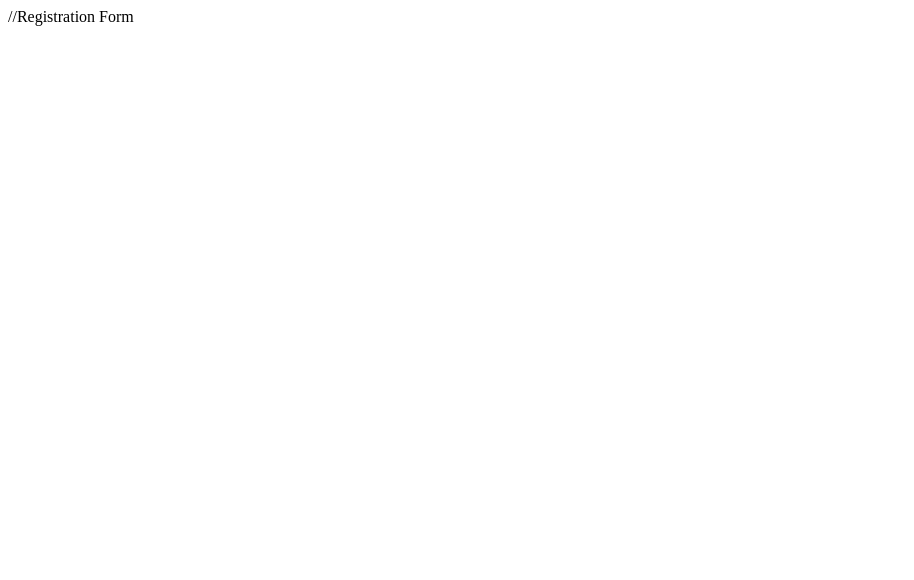
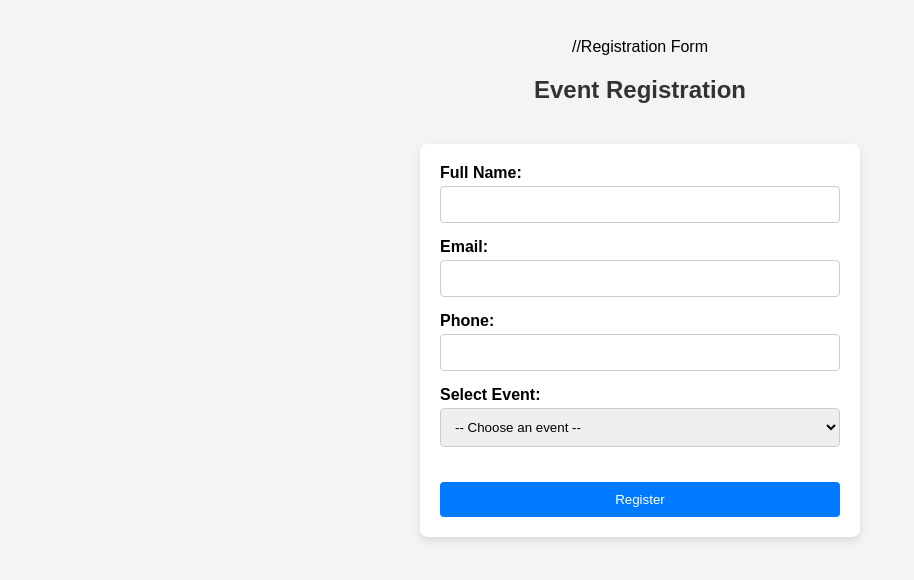
Before and after one commit to PendamVamshi2005/week-1, a plain HTML site: page Reg.html in a window 1280 px wide. Shown: the whole page, without its empty margins (0-914 px from the left). Drawn offline with Linux system fonts and the light colour scheme.

Commit message:
registration code

```diff
--- a/Reg.html
+++ b/Reg.html
@@ -1 +1,159 @@
 //Registration Form
+<!DOCTYPE html>
+<html lang="en">
+<head>
+  <meta charset="UTF-8">
+  <title>Event Registration</title>
+
+  <style>
+    body {
+      font-family: Arial, sans-serif;
+      background: #f4f4f4;
+      padding: 30px;
+      display: flex;
+      flex-direction: column;
+      align-items: center;
+      text-align: center;
+    }
+
+    form {
+      background: #fff;
+      padding: 20px;
+      max-width: 400px;
+      width: 100%;
+      border-radius: 8px;
+      box-shadow: 0 4px 8px rgba(0, 0, 0, 0.1);
+      margin: 20px 0;
+      text-align: left;
+    }
+
+    h2 {
+        color: #333;
+    }
+
+    label {
+      display: block;
+      margin-bottom: 15px;
+      font-weight: bold;
+    }
+
+    input, select {
+      width: 100%;
+      padding: 10px;
+      margin-top: 4px;
+      border: 1px solid #ccc;
+      border-radius: 4px;
+      box-sizing: border-box;
+    }
+
+    button {
+      padding: 10px;
+      width: 100%;
+      background: #007bff;
+      color: white;
+      border: none;
+      border-radius: 4px;
+      cursor: pointer;
+      margin-top: 20px;
+      transition: background 0.3s ease;
+    }
+
+    button:hover {
+      background: #0056b3;
+    }
+
+    #message {
+        margin-top: 20px;
+        font-size: 1.1em;
+        font-weight: bold;
+        color: #333;
+    }
+
+    /* Mobile responsiveness */
+    @media (max-width: 480px) {
+        body {
+            padding: 15px;
+        }
+        form {
+            box-shadow: none;
+            border: 1px solid #ddd;
+        }
+    }
+  </style>
+</head>
+<body>
+
+  <h2>Event Registration</h2>
+
+  <form id="registrationForm">
+    <label>
+      Full Name:
+      <input type="text" name="name" required>
+    </label>
+
+    <label>
+      Email:
+      <input type="email" name="email" required>
+    </label>
+
+    <label>
+      Phone:
+      <input type="tel" name="phone">
+    </label>
+
+    <label>
+      Select Event:
+      <select name="event" required>
+        <option value="">-- Choose an event --</option>
+        <option value="workshop">Workshop</option>
+        <option value="conference">Conference</option>
+        <option value="webinar">Webinar</option>
+      </select>
+    </label>
+
+    <button type="submit">Register</button>
+  </form>
+
+  <p id="message"></p>
+
+  <script>
+    document.addEventListener('DOMContentLoaded', function() {
+        // 1. Get references to the form and the message paragraph
+        const form = document.getElementById('registrationForm');
+        const messageParagraph = document.getElementById('message');
+
+        // 2. Attach an event listener to the form submission
+        form.addEventListener('submit', function(event) {
+            // Stop the form from submitting in the traditional way (page refresh)
+            event.preventDefault();
+
+            // 3. Collect form data
+            const formData = new FormData(form);
+            const name = formData.get('name');
+            const email = formData.get('email');
+            const phone = formData.get('phone');
+            const eventType = formData.get('event');
+
+            // 4. Simple validation (Checks if required fields are filled)
+            if (!name || !email || !eventType) {
+                 messageParagraph.textContent = 'Please fill out all required fields (Name, Email, Event).';
+                 messageParagraph.style.color = 'red';
+                 return;
+            }
+
+            // --- Simulated Submission / Confirmation ---
+
+            // 5. Display confirmation message
+            messageParagraph.style.color = 'green';
+            messageParagraph.innerHTML = `
+                ✅ **Success!** Thank you, **${name}**, for registering!<br>
+                You are now signed up for the **${eventType.charAt(0).toUpperCase() + eventType.slice(1)}**.
+            `;
+
+            // 6. Clear the form after successful submission
+            form.reset();
+        });
+    });
+  </script>
+</body>
+</html>
```
